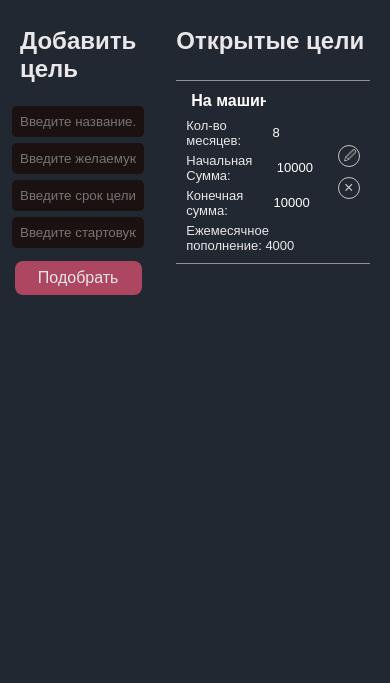
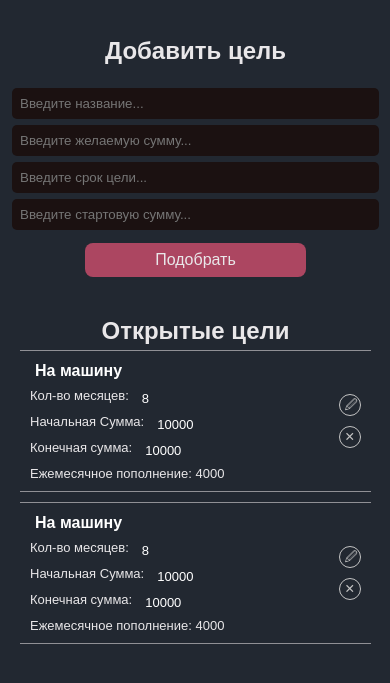
Before and after one commit to hnariman/M4_2, a website built with webpack: page index.html in a window 390 px wide. Shown: the part 73-756 px from the top of the page. Built offline with nearby package versions, Linux system fonts and the light colour scheme.

Commit message:
add mobile design

```diff
--- a/index.html
+++ b/index.html
@@ -42,6 +42,22 @@
                     <button class="delete-button"> ✕ </button>
                 </div>
             </div>
+            <div class="goal">
+                <div class="goal-description">
+                    <h3>
+                        <input class="goal__name title edit" type="text" value="На машину">
+                    </h3>
+                    <p> Кол-во месяцев: <input class="term__name edit" type="text" value="8"></p>
+                    <p> Начальная Сумма: <input class="start__name edit" type="text edit" value="10000"> </p>
+                    <p> Конечная сумма: <input class="final__Amount edit" type="text" value="10000"></p>
+                    <p> Ежемесячное пополнение: 4000 </p>
+                </div>
+                <!-- добавлен div -->
+                <div class="goal-control">
+                    <button class="edit-button"> 🖉 </button>
+                    <button class="delete-button"> ✕ </button>
+                </div>
+            </div>
             <!-- конец части для удаления -->
         </section>
     </main>
--- a/style.css
+++ b/style.css
@@ -8,7 +8,6 @@ body {
 header {
     background-color: #909095;
     height: 70px;
-    z-index: 999999;
 }
 
 h1 {
@@ -23,12 +22,10 @@ h1 {
 .container{
     display: flex;
     justify-content: center;
-    align-items: center;
     flex-direction: row;
-    max-width: 980px;
+    /* max-width: 980px; */
     width: 100%;
     margin: 0 auto;
-    height: 255px;
     background-color: #222831;
 
 }
@@ -38,7 +35,6 @@ h1 {
     flex-direction: column;
     align-items: center;
     width: 40%;
-    height: 235px;
     background-color: #222831;
     padding: 10px;
     color: #e9e7e9;
@@ -75,11 +71,10 @@ h1 {
 
 .all__goals {
     display: flex;
-    width: 70%;
+    width: 60%;
     padding: 10px;
     background-color: #222831;
     color: #e9e7e9;
-    height: 235px;
     flex-direction: column;
     margin: 10px;
 }
@@ -205,3 +200,21 @@ h1 {
     display: flex;
     flex-direction: column;
 }
+
+@media (min-width: 320px) and (max-width: 480px) {
+    .container {
+        flex-direction: column;
+    }
+
+    .add__goal {
+        width: 90%;
+    }
+
+    .all__goals {
+        width: 90%;
+    }
+
+    .all__goals h2 {
+        margin: auto;
+    }
+  }
```
